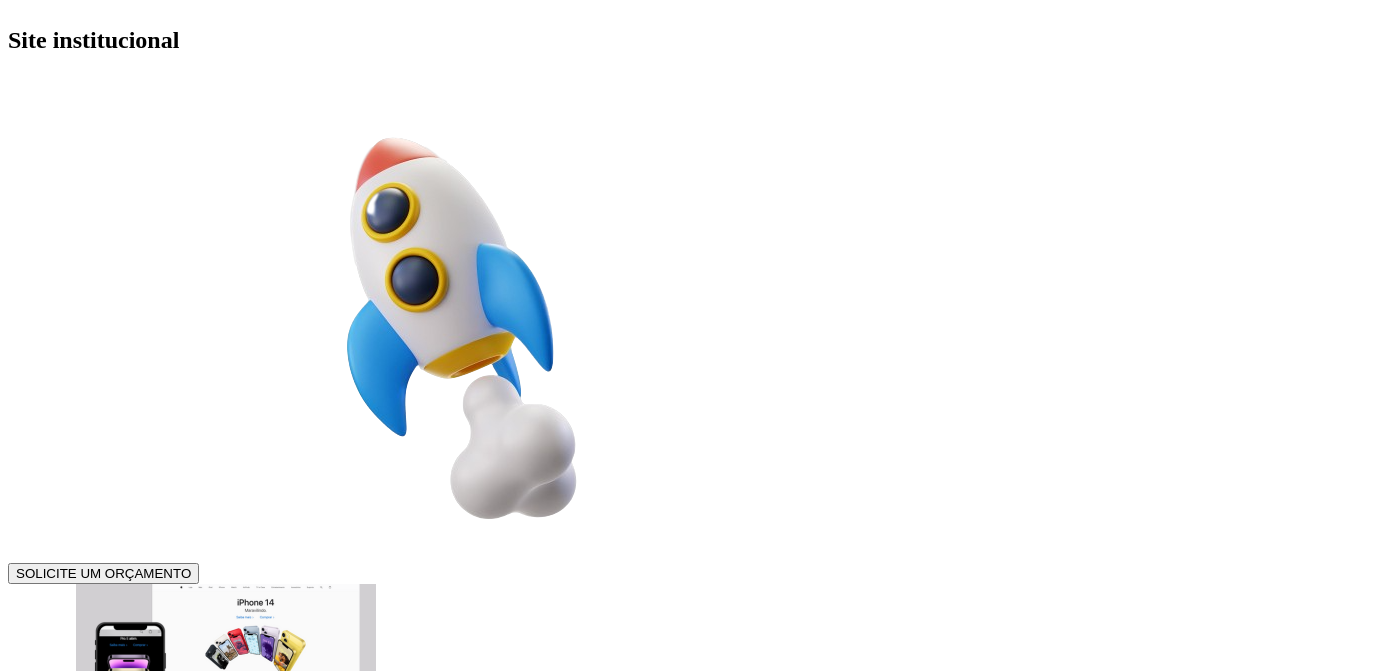
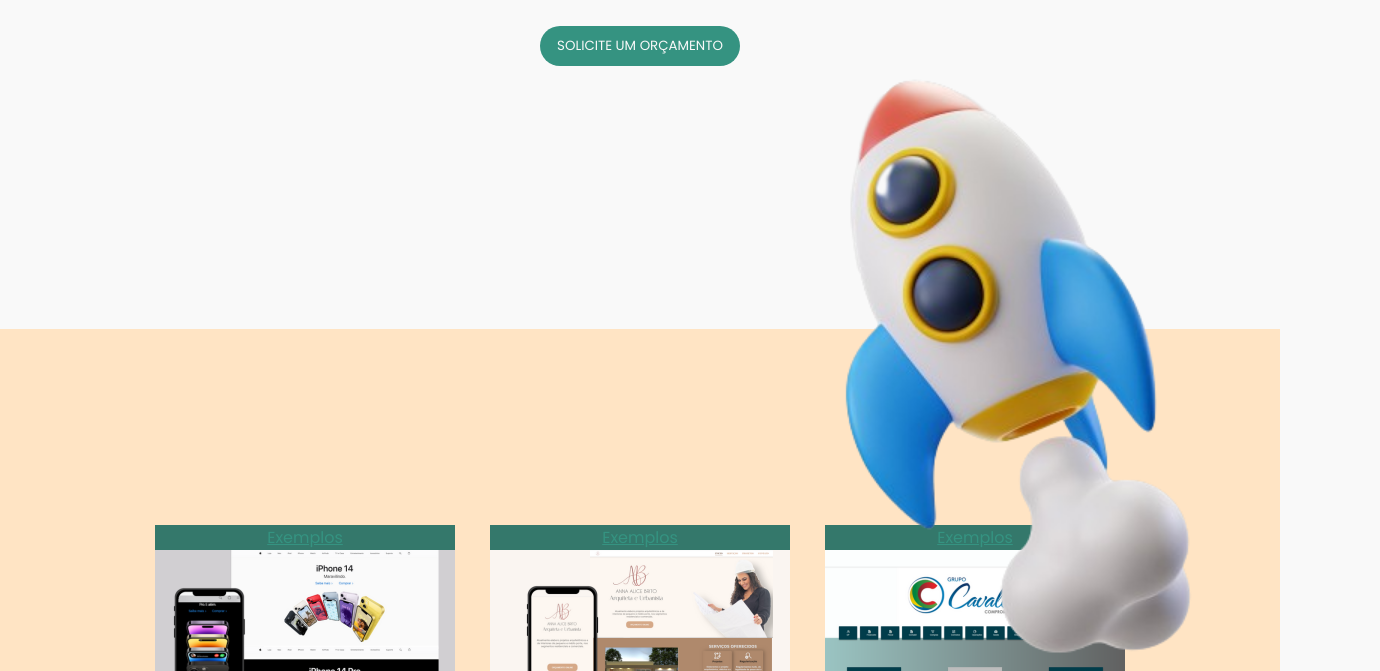
Before and after one commit to Gabriel-hp/Criar-sites, a plain HTML site: page index.html in a window 1280 px wide. Shown: the part 471-1142 px from the top of the page, 1380 px wide, since content can reach past the window. Drawn offline with nearby package versions, Linux system fonts and the light colour scheme; files whose address does not match are found by name.

Commit message:
Update index.html

```diff
--- a/index.html
+++ b/index.html
@@ -4,7 +4,7 @@
     <meta charset="UTF-8">
     <meta name="viewport" content="width=device-width, initial-scale=1.0">
     <title>Criação de Site</title>
-    <link rel="stylesheet" href="./.style1.css">
+    <link rel="stylesheet" href="./style1.css">
     <link rel="icon" href="./img/logo branco.png" type="image/png">
 </head>
 <body>
```
